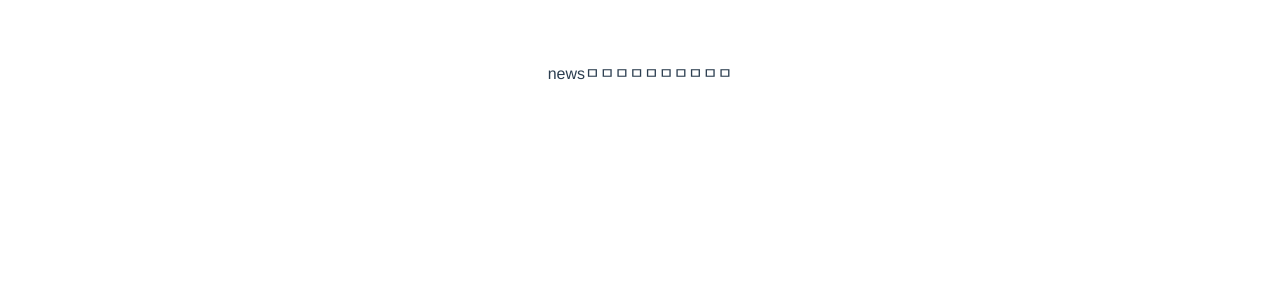
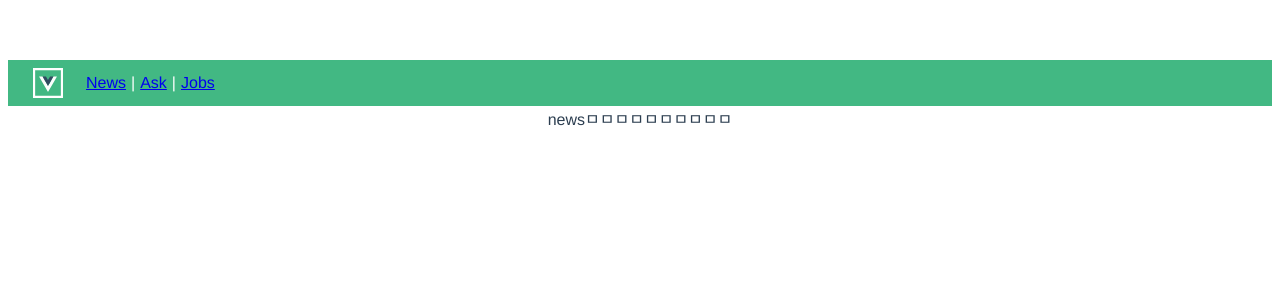
Before and after one commit to twilight92/vue-complete-guide, a Vue app in the folder vue-news/: page /news in a window 1280 px wide. Shown: the top 300 px of the page. Built offline with nearby package versions, Linux system fonts and the light colour scheme.

Commit message:
헤더 스타일링

```diff
--- a/vue-news/src/App.vue
+++ b/vue-news/src/App.vue
@@ -1,11 +1,18 @@
 <template>
   <div id="app">
+    <tool-bar></tool-bar>
     <router-view></router-view>
   </div>
 </template>
 
 <script>
-export default {};
+import ToolBar from "./components/ToolBar.vue";
+
+export default {
+  components: {
+    ToolBar,
+  },
+};
 </script>
 
 <style>
--- /dev/null
+++ b/vue-news/src/components/ToolBar.vue
@@ -0,0 +1,40 @@
+<template>
+  <div class="header">
+    <img src="../assets/logo.svg" alt="logo" class="logo" />
+    <router-link to="/news">News</router-link> |
+    <router-link to="/ask">Ask</router-link> |
+    <router-link to="/jobs">Jobs</router-link>
+  </div>
+</template>
+
+<script>
+export default {};
+</script>
+
+<style scoped>
+.header {
+  background-color: #42b883;
+  color: white;
+  padding: 8px 8px 8px 25px;
+  display: flex;
+  align-items: center;
+}
+.header a:visited {
+  color: white;
+}
+.header a:active {
+  color: #35495e;
+}
+.fixed {
+  position: fixed;
+  width: 100%;
+  z-index: 999;
+}
+.logo {
+  width: 30px;
+  margin-right: 18px;
+}
+a {
+  margin: 0 5px;
+}
+</style>
```
Also changed, not shown: vue-news/src/assets/logo.svg (added).
